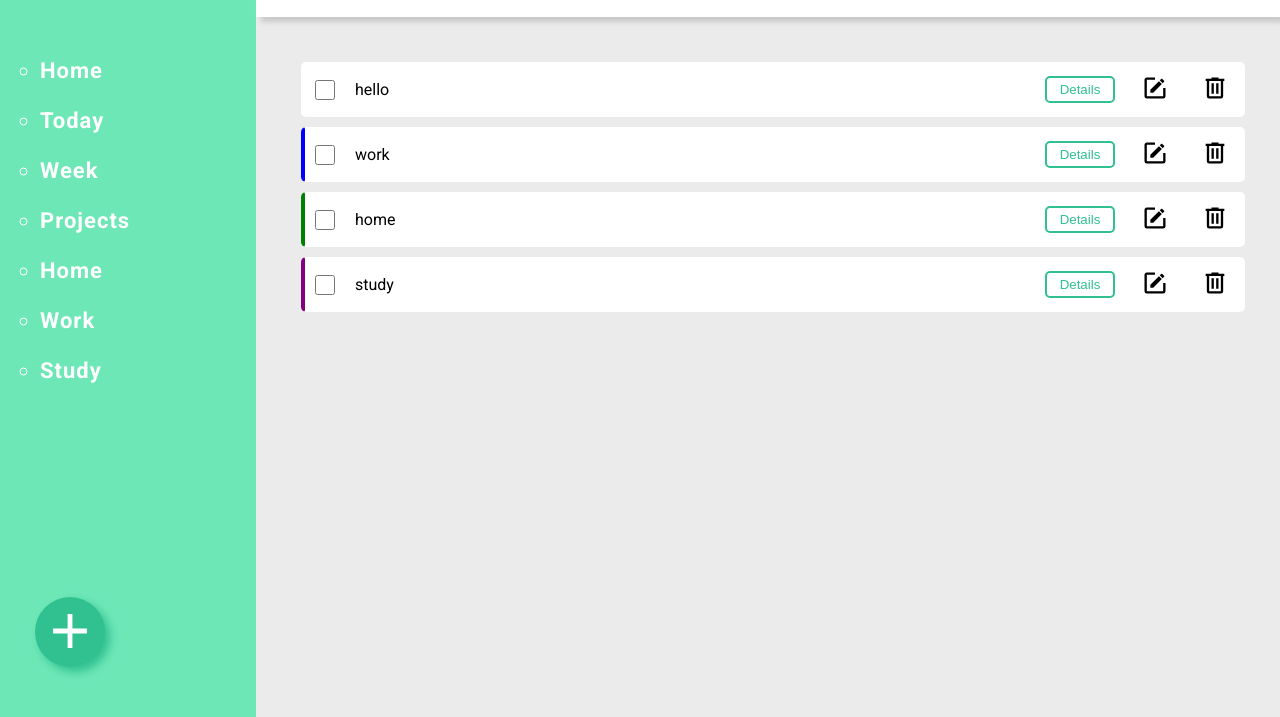
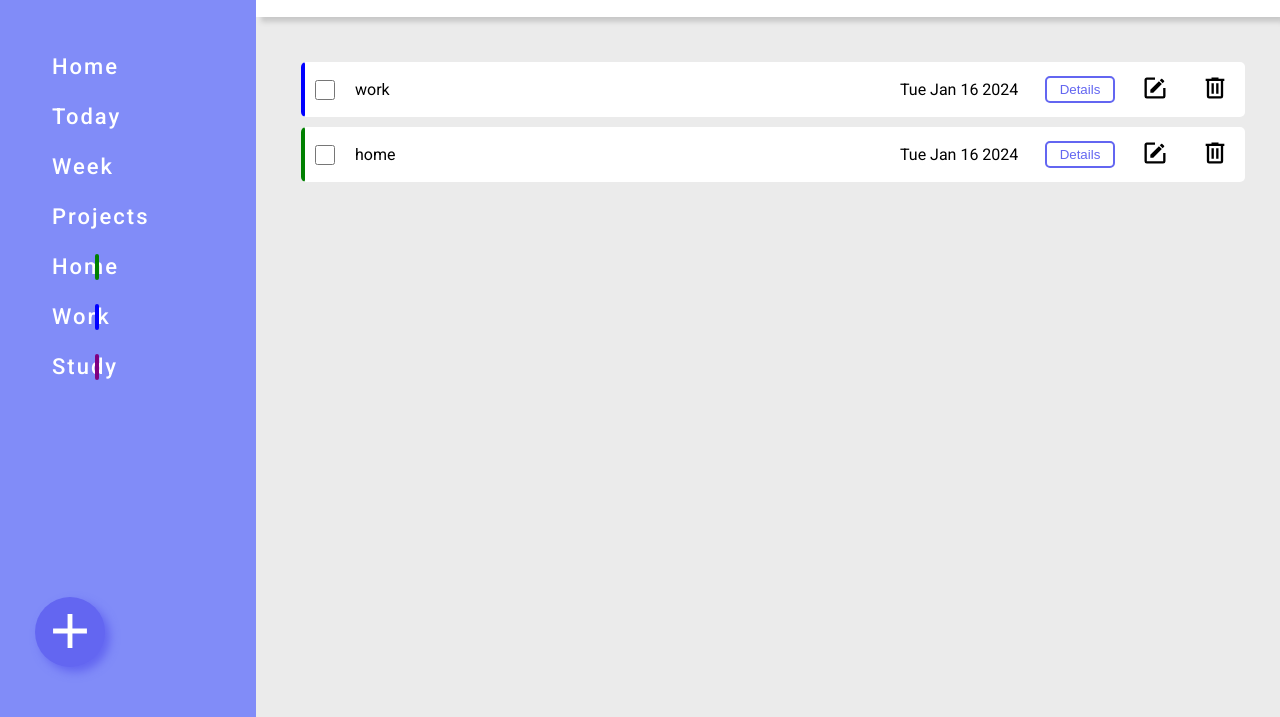
Before and after one commit to VenderV2/To-do-list, a website: page src/index.html in a window 1280 px wide. Shown: the part 83-800 px from the top of the page. Drawn offline with Linux system fonts and the light colour scheme.

Commit message:
added filter function for week

```diff
--- a/src/index.html
+++ b/src/index.html
@@ -17,26 +17,26 @@
 
         <div class="nav-menu">
 
-                <ul>
-                    <li id="home-page">Home</li>
+                <ul id="home-page">
+                    <li >Home</li>
                 </ul>
-                <ul>
-                    <li id="today">Today</li>
+                <ul id="today">
+                    <li >Today</li>
                 </ul>
-                <ul>
-                    <li id="week">Week</li>
+                <ul id="week">
+                    <li >Week</li>
                 </ul>
-                <ul>
-                    <li id="projects">Projects</li>
+                <ul id="projects">
+                    <li >Projects</li>
                 </ul>
-                <ul>
-                    <li id="home">Home</li>
+                <ul class = "project-list" id ="home">
+                    <li >Home</li>
                 </ul>
-                <ul>
-                    <li id="work">Work</li>
+                <ul class = "project-list" id="work">
+                    <li >Work</li>
                 </ul>
-                <ul>
-                    <li id="study">Study</li>
+                <ul class = "project-list" id="study">
+                    <li >Study</li>
                 </ul>
 
 
--- a/src/script.js
+++ b/src/script.js
@@ -2,6 +2,11 @@
 const library = [];
 const IDs = [];
 
+Date.prototype.addDays = function(days) {
+    var date = new Date(this.valueOf());
+    date.setDate(date.getDate() + days);
+    return date;
+}
 
 class ToDoObject {
     constructor(formTitle, formDetails, formDueDate, formProjectType) {
@@ -336,15 +341,15 @@ function DisplayCurrentDate() {
     displayedDate.textContent = GetCurrentDate()
 
 }
-
 DisplayCurrentDate()
 
 
 function createPlaceHolders() {
     CreateToDoElement('hello')     ///////PLACE HOLDERS FOR FRONT PAGE
-    const WorkplaceHolderObj = new ToDoObject('work', 'do work', '', 'work')
-    const HomeplaceHolderObj = new ToDoObject('home', 'do home', '', 'home')
-    const StudyplaceHolderObj = new ToDoObject('study', 'do study', '', 'study')
+    const date = new Date
+    const WorkplaceHolderObj = new ToDoObject('work', 'do work', date.toDateString(), 'work')
+    const HomeplaceHolderObj = new ToDoObject('home', 'do home', date.toDateString(), 'home')
+    const StudyplaceHolderObj = new ToDoObject('study', 'do study', '2024-04-23', 'study')
 
     library.push(WorkplaceHolderObj, HomeplaceHolderObj, StudyplaceHolderObj)
     console.log(library)
@@ -370,8 +375,80 @@ function CreateFilteredList(projectName) {
     }
     filterLibrary(projectName);
 }
-// CreateFilteredList('work')
 
+
+
+function sideColourTag() {
+    const sideBarProjects = document.querySelectorAll('.project-list')
+    sideBarProjects.forEach(element => {
+        elP = element.parentNode
+        const colourTag = document.createElement('div')
+        colourTag.classList.add('colour-tag-sidebar')
+        element.appendChild(colourTag)
+        const colourTagType = getColour(element.id)
+        colourTag.style.backgroundColor = colourTagType;
+    });
+}
+sideColourTag()
+
+class DateFilter {
+
+    static CreateFilteredListByToday(dueDate) {
+        ClearPage();
+
+        function filterLibrary(dueDate) {
+            library.forEach(entry => {
+                const convertDateToDateObj = new Date(entry.dueDate).toDateString()
+                if (convertDateToDateObj == dueDate) {
+                    CreateToDoElement(entry.title, entry.details, entry.dueDate, entry.projectType)
+                }
+            });
+        }
+        filterLibrary(dueDate);
+    }
+    static getDatesUntil(dayString) {
+        const datesArray = [];
+        var i = 0;
+        var currentDay = new Date()
+        var currentDayInLoop = currentDay
+
+        while (currentDayInLoop.toDateString().includes(dayString) != true) {
+            currentDayInLoop = currentDay.addDays(i)
+            console.log(currentDayInLoop)
+            datesArray.push(currentDayInLoop)
+            i++;
+        }
+        return datesArray;
+    }
+
+    static CreateFilteredListByWorkWeek() {
+        ClearPage();
+
+        const datesArray = DateFilter.getDatesUntil('Sat')
+        function filterLibrary() {
+            library.forEach(entry => {
+                datesArray.forEach(date => {
+                    const LibDate = new Date(entry.dueDate).toDateString()
+                    const day = date.toDateString()
+
+                    if (LibDate == day) {
+                        CreateToDoElement(entry.title, entry.details, entry.dueDate, entry.projectType)
+                    }
+                });
+
+
+            });
+        }
+        filterLibrary();
+    }
+
+}
+
+DateFilter.CreateFilteredListByWorkWeek()
+
+
+
+function navMenuLogic() {
     const homePage = document.querySelector('#home-page');
     homePage.addEventListener('click', () => {
         ClearPage()
@@ -394,3 +471,15 @@ const studyFilter = document.querySelector('#study');
     studyFilter.addEventListener('click', () => {
         CreateFilteredList('study')
     })
+
+    const todayFilter = document.querySelector('#today');
+    todayFilter.addEventListener('click', () => {
+        const today = new Date().toDateString()
+        DateFilter.CreateFilteredListByToday(today)
+    })
+
+    const weekFilter = document.querySelector('#week');
+} navMenuLogic()
+
+// const date1 = new Date
+// console.log(date1)
--- a/src/style.css
+++ b/src/style.css
@@ -20,8 +20,8 @@ body {
 }
 
 :root {
-    --primary: rgb(49, 192, 144);
-    --secondary: #6ee7b7;
+    --primary: #6366f1;
+    --secondary: #818cf8;
 }
 
 
@@ -36,13 +36,14 @@ body {
 }
 
 .nav-menu>ul>li {
-    list-style: circle;
+    list-style: none;
     text-decoration: none;
     color: white;
     font-size: 22px;
+    letter-spacing: 2px;
+    font-weight: 500;
 
 }
-
 
 .logo {
     font-size: 30px;
@@ -56,8 +57,14 @@ body {
 .nav-menu {
     display: grid;
     grid-template-rows: repeat(9, minmax(20px, 50px));
-    letter-spacing: 1px;
+    letter-spacing: 0px;
     font-weight: 700;
+
+}
+
+.nav-menu > ul {
+    margin: 12px;
+
 }
 
 /* ////////////////////////////////////////// */
@@ -157,7 +164,7 @@ input {
     border-color: var(--primary);
     border-style: solid;
     border-radius: 5px;
-    color: rgb(49, 192, 144);
+    color: var(--primary);
 }
 
 .editBtn {
@@ -327,4 +334,20 @@ input {
     margin: 20px;
     margin-left: 40px;
     margin-top: 25px;
+    font-weight: 700;
+    letter-spacing: 1px;
 }
+
+.project-list {
+    display: flex;
+    justify-content: space-between;
+    font-weight: 400!important;
+}
+
+.colour-tag-sidebar {
+    border-radius: 5px;
+    width: 4px;
+    height: 100%;
+    position: relative;
+    right: 145px;
+}
```
Lines whose indentation alone changed are shown as unchanged.
